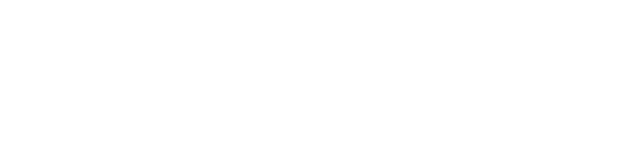
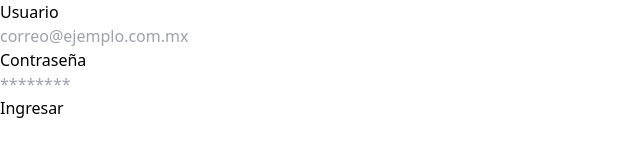
Before and after one commit to FranEstudillo/gestion-escolar, a website: page src/index.html in a window 1280 px wide. Shown: the whole page, without its empty margins (0-640 px from the left). Drawn offline with Linux system fonts and the light colour scheme.

Commit message:
avances 24012024

```diff
--- a/src/index.html
+++ b/src/index.html
@@ -1,5 +1,5 @@
 <!doctype html>
-<html lang="en">
+<html lang="es">
 <head>
   <meta charset="UTF-8">
   <meta name="viewport"
@@ -9,6 +9,33 @@
   <title>Document</title>
 </head>
 <body>
+<header>
+  <nav>
+
+  </nav>
+</header>
+<main>
+  <section>
+    <div>
+      <form action="#" method="post">
+        <label for="correo-usuario">Usuario</label>
+        <br>
+        <input type="email" name="correo-usuario" id="correo-usuario" placeholder="correo@ejemplo.com.mx">
+        <br>
+        <label for="contrasena-usuario">Contraseña</label>
+        <br>
+        <input type="password" name="contrasena-usuario" id="contrasena-usuario" placeholder="********">
+        <br>
+        <input type="submit" value="Ingresar">
+      </form>
+    </div>
+  </section>
+
+
+</main>
+<footer>
+
+</footer>
 
 </body>
 </html>
```
Also changed, not shown: 1 other file.
